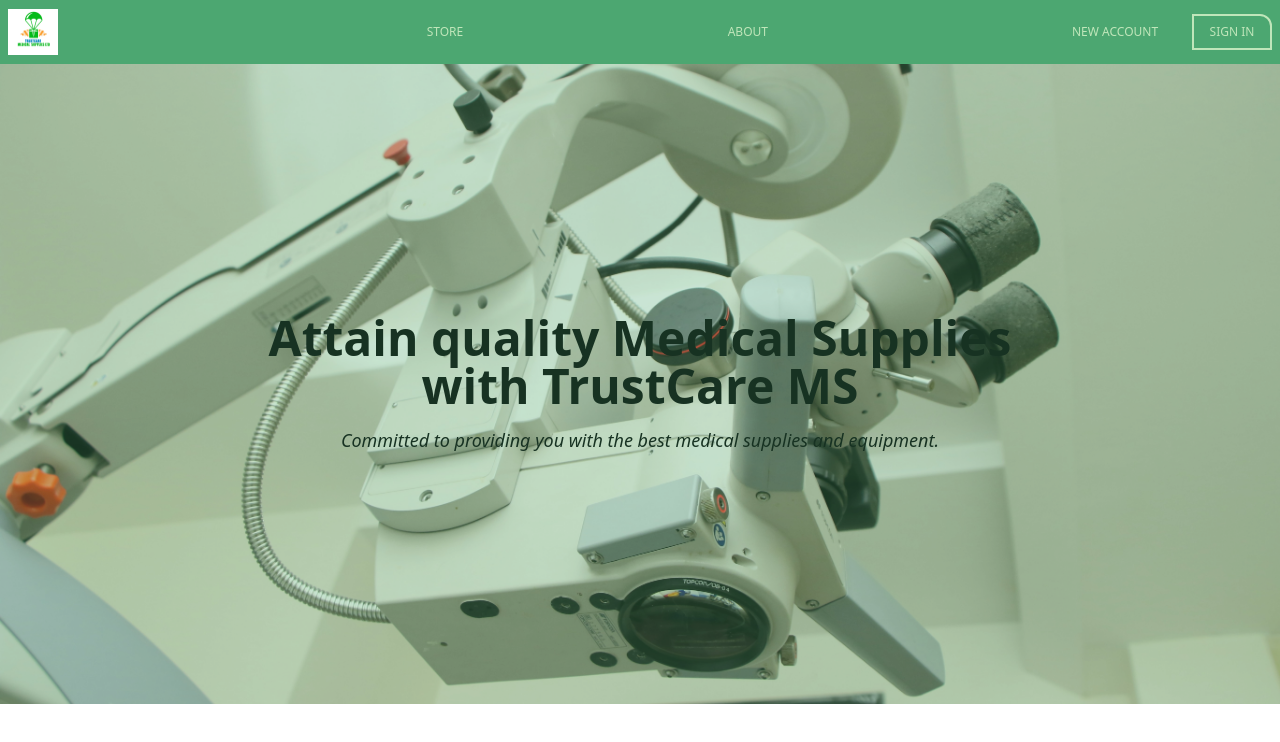
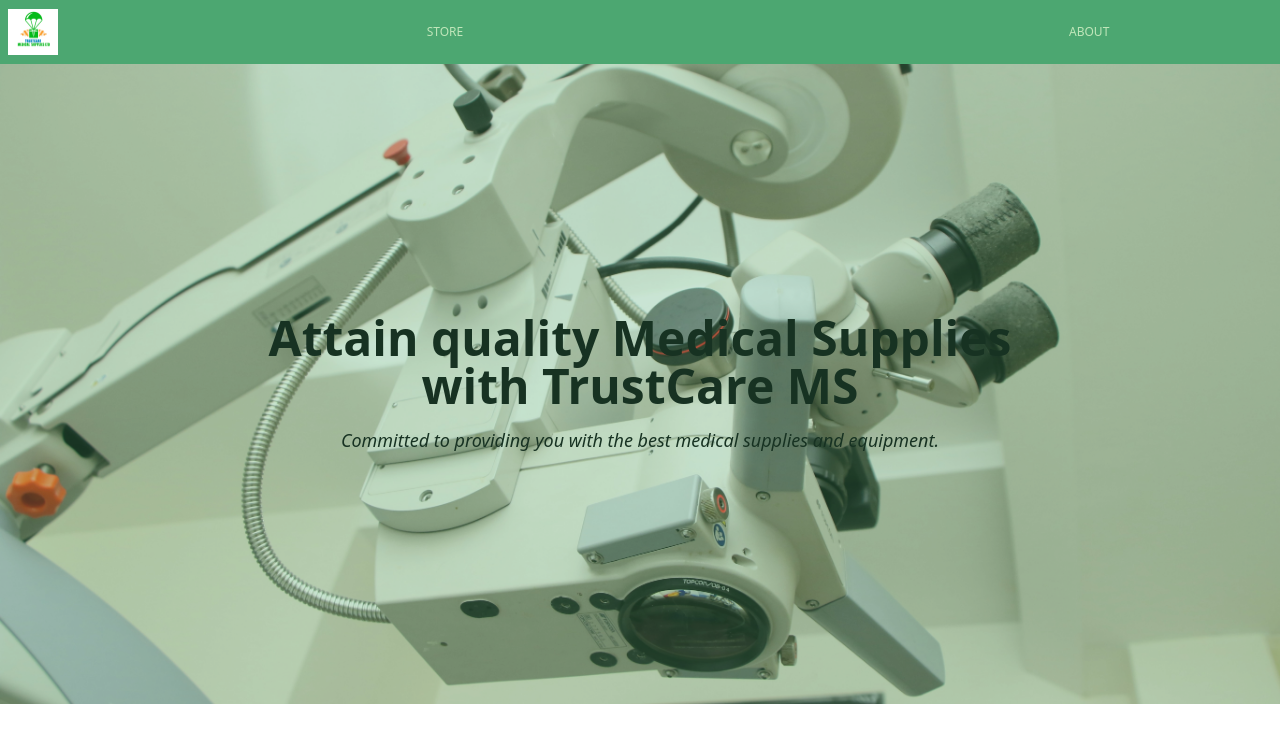
Before and after one commit to United1l/Boyka-Medical-Supplies, a React (Vite) app: page / in a window 1280 px wide. Shown: the top 742 px of the page. Built offline with nearby package versions, Linux system fonts and the light colour scheme.

Commit message:
Due to requirement changes, the user account feature is no longer needed in the app.

```diff
--- a/src/components/Header.jsx
+++ b/src/components/Header.jsx
@@ -15,8 +15,6 @@
   const links = [
     { label: "STORE", href: "/store"},
     { label: "ABOUT", href: "#" },
-    { label: "NEW ACCOUNT", href: "#" },
-    { label: "SIGN IN", href: "#" },
   ];
 
   const renderedLinks = links.slice(0, 2).map((link, i) => (
@@ -34,18 +32,8 @@
       </Button>
 
       <nav className="hidden w-2/3 md:flex items-center relative">
-        <div className="text-xs flex justify-between items-center h-auto min-w-2/5 mr-auto">
+        <div className="text-xs flex justify-between items-center h-auto min-w-4/5 mr-auto">
           {renderedLinks}
-        </div>
-
-        <div className="text-xs flex justify-between items-center h-auto w-[13rem] ml-auto">
-          <Button className="hover:text-[#013237] cursor-pointer">
-            NEW ACCOUNT
-          </Button>
-          <Button className="w-[5rem] p-2 border-2 border-[#C0E6BA] cursor-pointer
-          hover:bg-[#C0E6BA] hover:text-[#013237] mr-2">
-            SIGN IN
-          </Button>
         </div>
       </nav>
       <div className={`${menuState? "flex" : "hidden"} md:hidden absolute w-full min-h-[40rem] bg-[#4CA771] top-20 p-6
```
